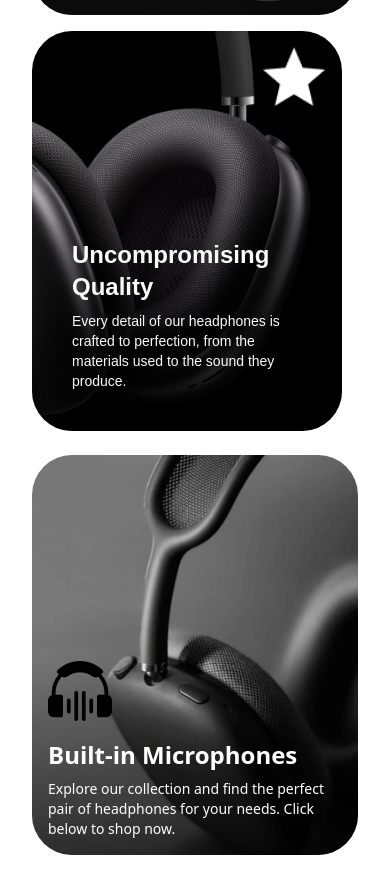
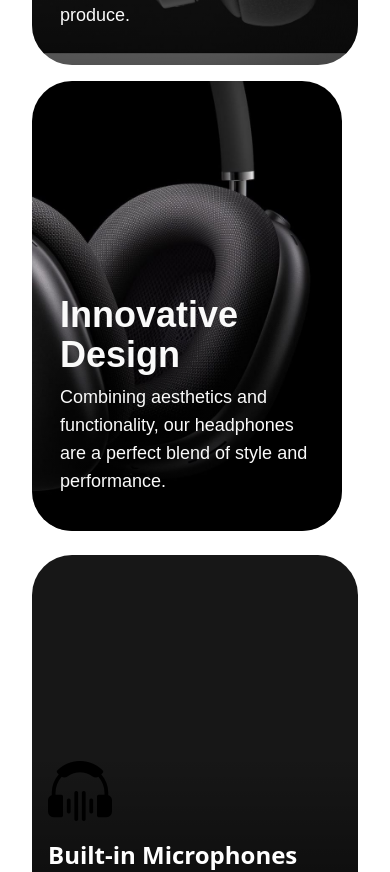
Before and after one commit to Maryammuhammadafzal/headphones-Landing-Page, a Next.js app: page / in a window 390 px wide. Shown: the part 1860-2732 px from the top of the page. Built offline with nearby package versions, Linux system fonts and the light colour scheme; a web font is replaced by a local one.

Commit message:
making responsive

```diff
--- a/src/app/different/page.tsx
+++ b/src/app/different/page.tsx
@@ -15,7 +15,7 @@ const DifferentPage = () => {
                         {[1, 2].map((_, i) => (
                             <div
                                 key={i}
-                                className={`relative w-full h-[400px] rounded-[40px] overflow-hidden ${i === 0 ? 'col-span-3' : 'col-span-2'}`}
+                                className={`relative w-full h-[450px] rounded-[40px] overflow-hidden ${i === 0 ? 'col-span-3' : 'col-span-2'}`}
                             >
                                 <Image
                                     src={i === 0 ? '/images/different-image1.png' : '/images/different-image2.png'}
@@ -27,15 +27,16 @@ const DifferentPage = () => {
                                     <Image
                                         src="/images/star-icon.png"
                                         alt="icon"
-                                        width={64}
-                                        height={64}
+                                        width={50}
+                                        height={50}
+                                        className={`${i === 0 ? 'block' : 'hidden'} m-5`}
                                     />
-                                    <div className="text-primary-foreground mt-4 w-full h-full flex flex-col justify-end p-6">
-                                        <h3 className="text-2xl font-sans sm:text-3xl font-bold">
-                                            Uncompromising Quality
+                                    <div className="text-primary-foreground mt-4 w-full h-full flex flex-col justify-end py-5 px-3">
+                                        <h3 className="lg:text-5xl text-4xl font-sans sm:text-3xl font-bold">
+                                            {i === 0 ? 'Uncompromising Quality' : 'Innovative Design'}
                                         </h3>
-                                        <p className="text-sm sm:text-base mt-2 font-sans max-w-lg">
-                                            Every detail of our headphones is crafted to perfection, from the materials used to the sound they produce.
+                                        <p className="xl:text-xl text-lg  mt-2 font-sans max-w-lg">
+                                            {i === 0 ? 'Every detail of our headphones is crafted to perfection, from the materials used to the sound they produce.' : 'Combining aesthetics and functionality, our headphones are a perfect blend of style and performance.'}
                                         </p>
                                     </div>
                                 </div>
@@ -44,13 +45,8 @@ const DifferentPage = () => {
                     </div>
 
                     <div className="w-full">
-                        <div className="relative w-full h-[400px] rounded-[40px] overflow-hidden">
-                            <Image
-                                src="/images/work-image.png"
-                                alt="Customer Feedback"
-                                layout="fill"
-                                className="object-cover"
-                            />
+                        <div className="relative bg-primary w-full h-[400px] rounded-[40px] overflow-hidden">
+
                             <div className="absolute inset-0 flex flex-col justify-end items-start p-4 bg-gradient-to-t from-black/60 via-transparent">
                                 <Image
                                     src="/images/work-icon.png"
```
